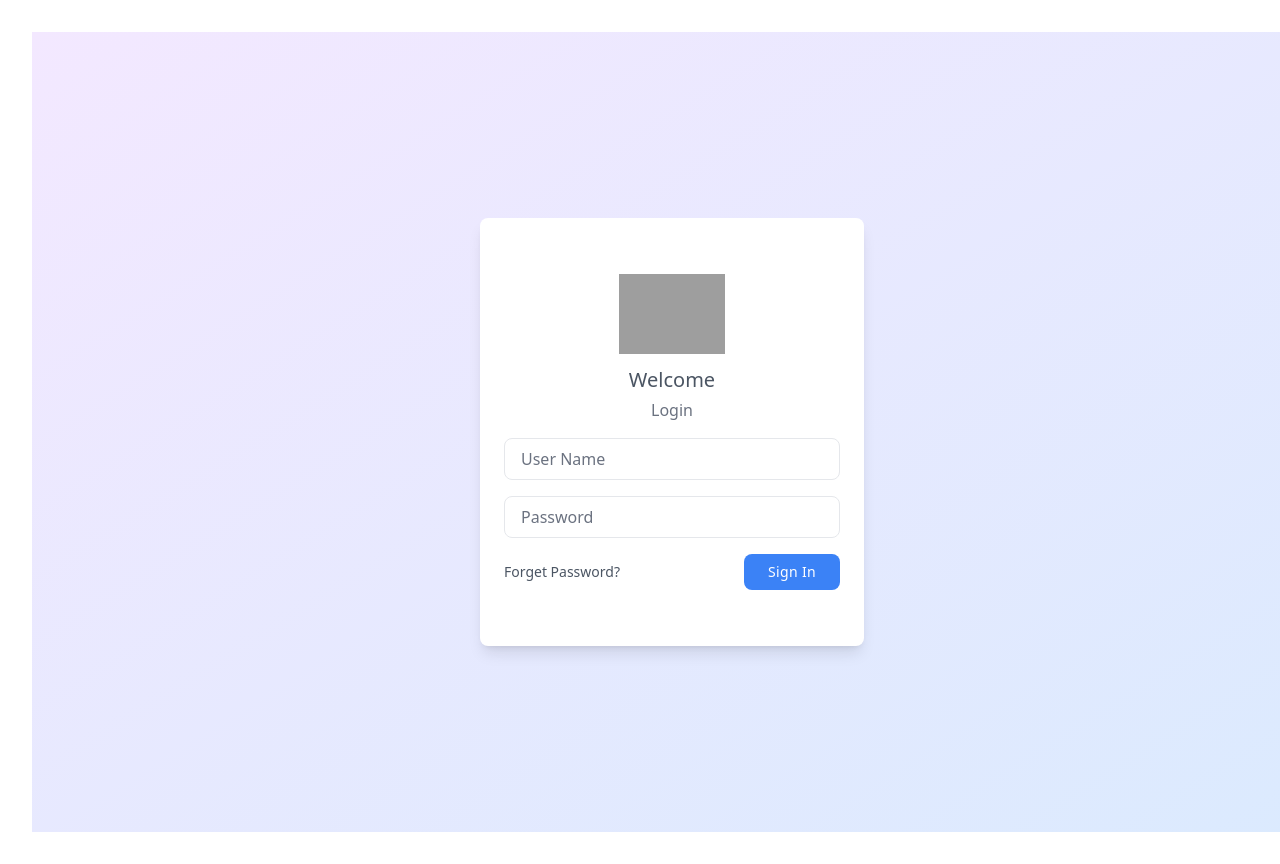
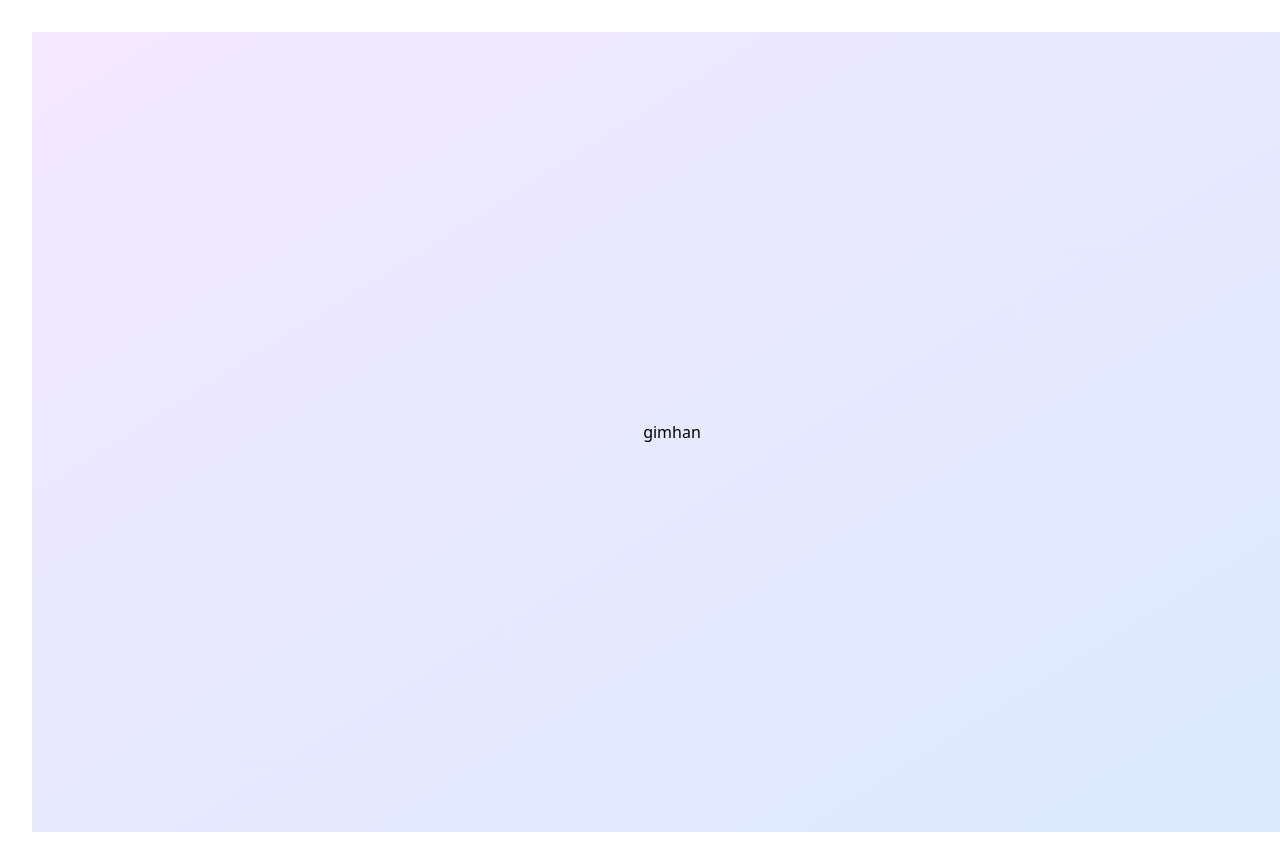
Before and after one commit to kanishkazoysa/QuizApp, a React (Vite) app in the folder client/: page / in a window 1280 px wide. Shown: the top 864 px of the page. Built offline with nearby package versions, Linux system fonts and the light colour scheme; grey boxes are pictures that could not be loaded.

Commit message:
commit 01

```diff
--- a/client/package.json
+++ b/client/package.json
@@ -10,6 +10,8 @@
     "preview": "vite preview"
   },
   "dependencies": {
+    "autoprefixer": "^10.4.20",
+    "postcss": "^8.4.47",
     "react": "^18.3.1",
     "react-dom": "^18.3.1",
     "react-router-dom": "^6.26.2"
--- a/client/src/App.jsx
+++ b/client/src/App.jsx
@@ -5,13 +5,20 @@ import Login from "./components/pages/Login/Login";
 function App() {
 
   return (
-    <>
-      <BrowserRouter>
-        <Routes>
-          <Route path="/" element={<Login />} />
-        </Routes>
-      </BrowserRouter>
-    </>
+
+
+    <div className="bg-purple-100">
+    <Login/>
+    </div>
+
+
+    // <>
+    //   <BrowserRouter>
+    //     <Routes>
+    //       <Route path="/" element={<Login />} />
+    //     </Routes>
+    //   </BrowserRouter>
+    // </>
   );
 }
 
--- a/client/src/components/pages/Login/Login.jsx
+++ b/client/src/components/pages/Login/Login.jsx
@@ -1,62 +1,88 @@
+import React from 'react'
+
 const Login = () => {
-    return (
-      <div className="flex flex-col items-center w-screen h-screen justify-center sm:bg-white md:bg-gradient-to-br lg:bg-gradient-to-br from-purple-100 to-blue-100 ">
-        <div className="w-1/2 max-w-sm mx-auto overflow-hidden bg-white rounded-lg md:shadow-lg lg:shadow-lg  dark:bg-gray-800 ">
-          <div className="px-6 py-4 mt-10 mb-10 h-auto">
-            <div className="flex justify-center mx-auto">
-              <img className="w-auto h-7 sm:h-20" src="/logo.jpg" alt="logo" />
-            </div>
+  return (
 
-            <h3
-              className="mt-3
-              text-center
-              text-gray-600
-              dark:text-gray-200
-              font-medium
-              text-xl"
-            >
-              Welcome
-            </h3>
+    <div className="flex flex-col items-center w-screen h-screen justify-center sm:bg-blue-100 md:bg-gradient-to-br lg:bg-gradient-to-br from-purple-100 to-blue-100 ">
+      gimhan
 
-            <p className="mt-1 text-center text-gray-500 dark:text-gray-400">
-              Login
-            </p>
+    </div>
+  )
+}
 
-            <form>
-              <div className="w-full mt-4">
-                <input
-                  className="block w-full px-4 py-2 mt-2 text-gray-700 placeholder-gray-500 bg-white border rounded-lg dark:bg-gray-800 dark:border-gray-600 dark:placeholder-gray-400 focus:border-blue-400 dark:focus:border-blue-300 focus:ring-opacity-40 focus:outline-none focus:ring focus:ring-blue-300"
-                  type="text"
-                  placeholder="User Name"
-                  aria-label="User Name"
-                />
-              </div>
+export default Login
 
-              <div className="w-full mt-4">
-                <input
-                  className="block w-full px-4 py-2 mt-2 text-gray-700 placeholder-gray-500 bg-white border rounded-lg dark:bg-gray-800 dark:border-gray-600 dark:placeholder-gray-400 focus:border-blue-400 dark:focus:border-blue-300 focus:ring-opacity-40 focus:outline-none focus:ring focus:ring-blue-300"
-                  type="password"
-                  placeholder="Password"
-                  aria-label="Password"
-                />
-              </div>
 
-              <div className="flex items-center justify-between mt-4">
-                <a
-                  href="/forget-password"
-                  className="text-sm text-gray-600 dark:text-gray-200 hover:text-gray-500"
-                >
-                  Forget Password?
-                </a>
-                <button className="px-6 py-2 text-sm font-medium tracking-wide text-white capitalize transition-colors duration-300 transform bg-blue-500 rounded-lg hover:bg-blue-400 focus:outline-none focus:ring focus:ring-blue-300 focus:ring-opacity-50">
-                  Sign In
-                </button>
-              </div>
-            </form>
-          </div>
-        </div>
-      </div>
-    );
-  };
 
-  export default Login;
+
+
+
+
+
+
+
+
+
+
+// const Login = () => {
+//     return (
+//       <div className="flex flex-col items-center w-screen h-screen justify-center sm:bg-white md:bg-gradient-to-br lg:bg-gradient-to-br from-purple-100 to-blue-100 ">
+//         <div className="w-1/2 max-w-sm mx-auto overflow-hidden bg-white rounded-lg md:shadow-lg lg:shadow-lg  dark:bg-gray-800 ">
+//           <div className="px-6 py-4 mt-10 mb-10 h-auto">
+//             <div className="flex justify-center mx-auto">
+//               <img className="w-auto h-7 sm:h-20" src="/logo.jpg" alt="logo" />
+//             </div>
+
+//             <h3
+//               className="mt-3
+//               text-center
+//               text-gray-600
+//               dark:text-gray-200
+//               font-medium
+//               text-xl"
+//             >
+//               Welcome
+//             </h3>
+
+//             <p className="mt-1 text-center text-gray-500 dark:text-gray-400">
+//               Login
+//             </p>
+
+//             <form>
+//               <div className="w-full mt-4">
+//                 <input
+//                   className="block w-full px-4 py-2 mt-2 text-gray-700 placeholder-gray-500 bg-white border rounded-lg dark:bg-gray-800 dark:border-gray-600 dark:placeholder-gray-400 focus:border-blue-400 dark:focus:border-blue-300 focus:ring-opacity-40 focus:outline-none focus:ring focus:ring-blue-300"
+//                   type="text"
+//                   placeholder="User Name"
+//                   aria-label="User Name"
+//                 />
+//               </div>
+
+//               <div className="w-full mt-4">
+//                 <input
+//                   className="block w-full px-4 py-2 mt-2 text-gray-700 placeholder-gray-500 bg-white border rounded-lg dark:bg-gray-800 dark:border-gray-600 dark:placeholder-gray-400 focus:border-blue-400 dark:focus:border-blue-300 focus:ring-opacity-40 focus:outline-none focus:ring focus:ring-blue-300"
+//                   type="password"
+//                   placeholder="Password"
+//                   aria-label="Password"
+//                 />
+//               </div>
+
+//               <div className="flex items-center justify-between mt-4">
+//                 <a
+//                   href="/forget-password"
+//                   className="text-sm text-gray-600 dark:text-gray-200 hover:text-gray-500"
+//                 >
+//                   Forget Password?
+//                 </a>
+//                 <button className="px-6 py-2 text-sm font-medium tracking-wide text-white capitalize transition-colors duration-300 transform bg-blue-500 rounded-lg hover:bg-blue-400 focus:outline-none focus:ring focus:ring-blue-300 focus:ring-opacity-50">
+//                   Sign In
+//                 </button>
+//               </div>
+//             </form>
+//           </div>
+//         </div>
+//       </div>
+//     );
+//   };
+
+//   export default Login;
--- a/client/tailwind.config.js
+++ b/client/tailwind.config.js
@@ -1,7 +1,7 @@
 /** @type {import('tailwindcss').Config} */
 export default {
   content: [
-    "./src/**/*.{js,jsx,ts,tsx}",
+    './src/**/*.{js,jsx,ts,tsx}',
   ],
   theme: {
     extend: {},
```
Also changed, not shown: 1 other file (tests, documents, lock files or other folders).
